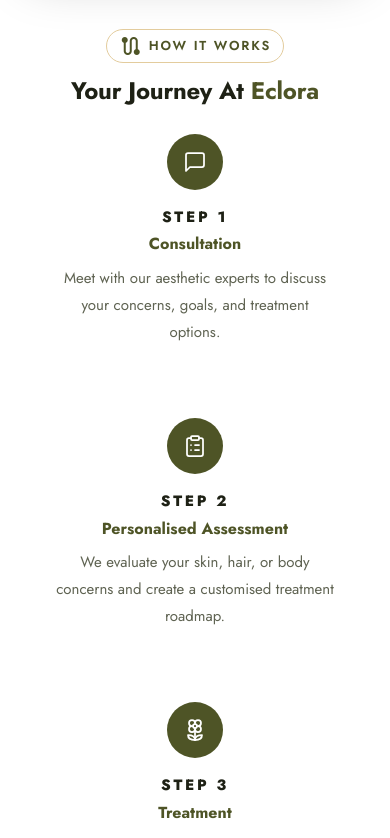
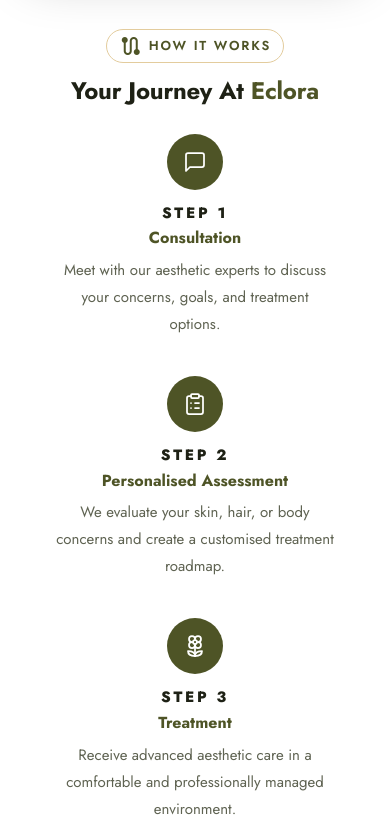
Before and after one commit to crowddevelopers08-arch/eclora, a Next.js app: page / in a window 390 px wide. Shown: the part 3920-4758 px from the top of the page. Built offline with nearby package versions, Linux system fonts and the light colour scheme.

Commit message:
thankyoupage code attachedss

```diff
--- a/app/globals.css
+++ b/app/globals.css
@@ -316,7 +316,7 @@
   /* Space between steps is the scroll travel before the next covers this one.
      Not `+ .journey-stack-item` — the display:none arrows sit between them. */
   .journey-stack-item {
-    margin-top: 32px;
+    margin-top: 18px;
   }
   .journey-stack-item:first-child {
     margin-top: 0;
@@ -327,8 +327,8 @@
      The generous padding is the safety margin: if one step's copy wraps to
      an extra line, what peeks out below the next step is blank space. */
   .journey-stack-item > * {
-    min-height: 240px;
-    padding-bottom: 40px;
+    min-height: 210px;
+    padding-bottom: 20px;
   }
 }
 
--- a/components/JourneySection.tsx
+++ b/components/JourneySection.tsx
@@ -73,15 +73,15 @@
                     <step.Icon aria-hidden strokeWidth={1.75} className="h-6 w-6 text-white" />
                   </div>
 
-                  <h3 className="mt-4 font-label text-[15px] font-extrabold uppercase tracking-[0.18em] text-[#1E2115] sm:text-[16px]">
+                  <h3 className="mt-3 font-label text-[15px] font-extrabold uppercase tracking-[0.18em] text-[#1E2115] sm:text-[16px]">
                     Step {step.num}
                   </h3>
 
-                  <p className="mt-1.5 font-heading text-[16px] font-bold leading-[1.3] text-[#4E5426] sm:text-[16px]">
+                  <p className="mt-1 font-heading text-[16px] font-bold leading-[1.3] text-[#4E5426] sm:text-[16px]">
                     {step.title}
                   </p>
 
-                  <p className="mt-2.5 max-w-[280px] font-body text-[15px] leading-[1.8] text-[#5F6352] sm:text-[16px]">
+                  <p className="mt-2 max-w-[280px] font-body text-[15px] leading-[1.8] text-[#5F6352] sm:text-[16px]">
                     {step.desc}
                   </p>
                 </div>
```
